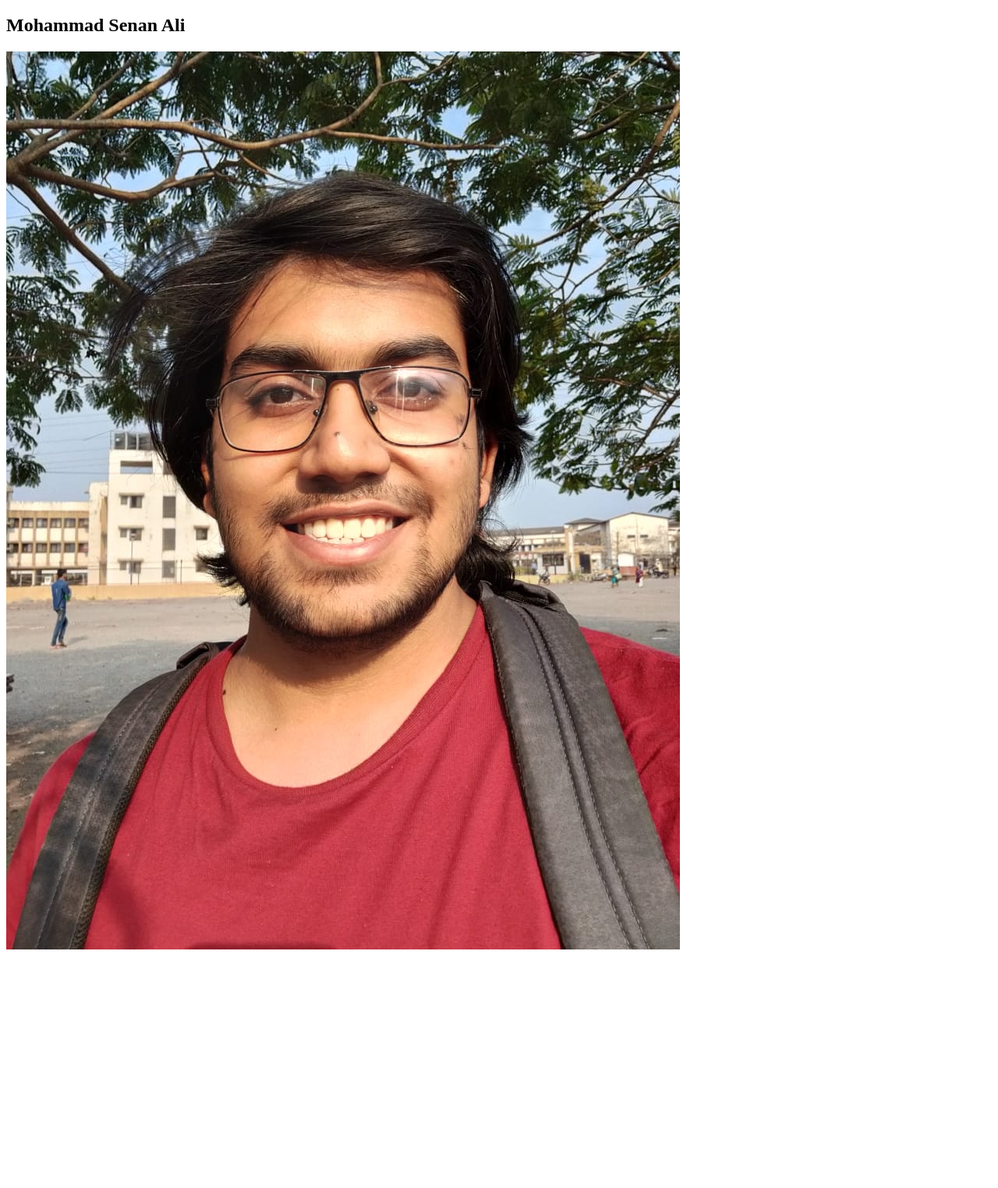
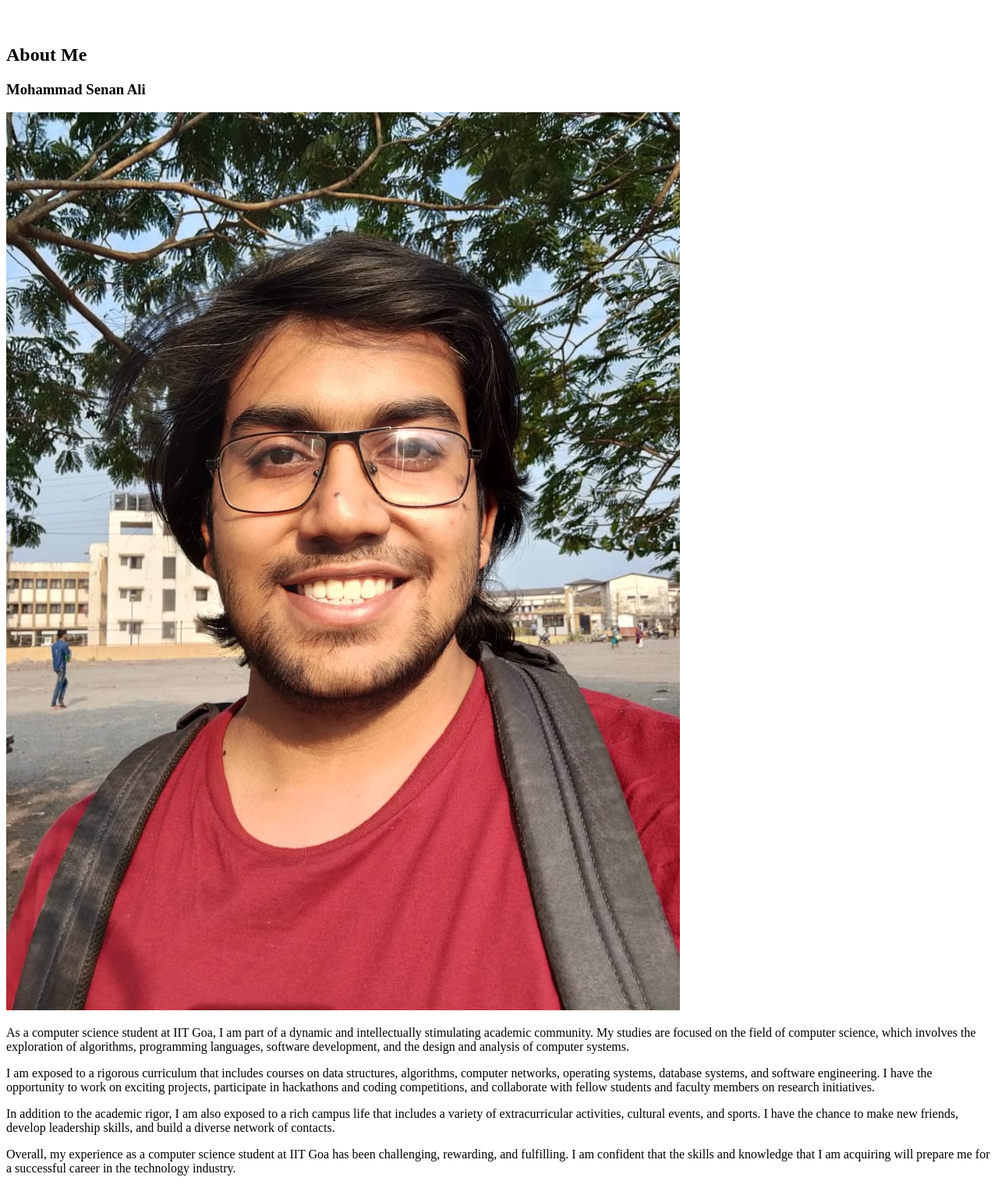
Before and after one commit to Mohammad-Senan-Ali/Mohammad-Senan-Ali.github.io, a plain HTML site: page index.html in a window 1280 px wide. Shown: the part 61-1585 px from the top of the page at 78% size. Before the commit the page ends 1291 px from the top, so only its background shows below. Drawn offline with Linux system fonts and the light colour scheme.

Commit message:
Added Descriptions to about me

```diff
--- a/index.html
+++ b/index.html
@@ -4,12 +4,20 @@
     <meta charset="UTF-8">
     <meta http-equiv="X-UA-Compatible" content="IE=edge">
     <meta name="viewport" content="width=device-width, initial-scale=1.0">
-    <title>My Webpage</title>
+    <title>My Profile Page</title>
 </head>
 <body>
     <h1>Mohammad Senan Ali's Profile Page</h1>
-    <h2>Mohammad Senan Ali</h2>
+    <br>
+    <h2>About Me</h2>
+    <h3><strong>Mohammad Senan Ali</strong></h3>
     <img src="Senan_Img.jpg" alt="My Profile Image" width="device-width">
+   <p> As a computer science student at IIT Goa, I am part of a dynamic and intellectually stimulating academic community. My studies are focused on the field of computer science, which involves the exploration of algorithms, programming languages, software development, and the design and analysis of computer systems.</p>
 
+    <p>I am exposed to a rigorous curriculum that includes courses on data structures, algorithms, computer networks, operating systems, database systems, and software engineering. I have the opportunity to work on exciting projects, participate in hackathons and coding competitions, and collaborate with fellow students and faculty members on research initiatives.</p>
+
+    <p>In addition to the academic rigor, I am also exposed to a rich campus life that includes a variety of extracurricular activities, cultural events, and sports. I have the chance to make new friends, develop leadership skills, and build a diverse network of contacts.</p>
+
+    <p>Overall, my experience as a computer science student at IIT Goa has been challenging, rewarding, and fulfilling. I am confident that the skills and knowledge that I am acquiring will prepare me for a successful career in the technology industry.</p>
 </body>
 </html>
```
